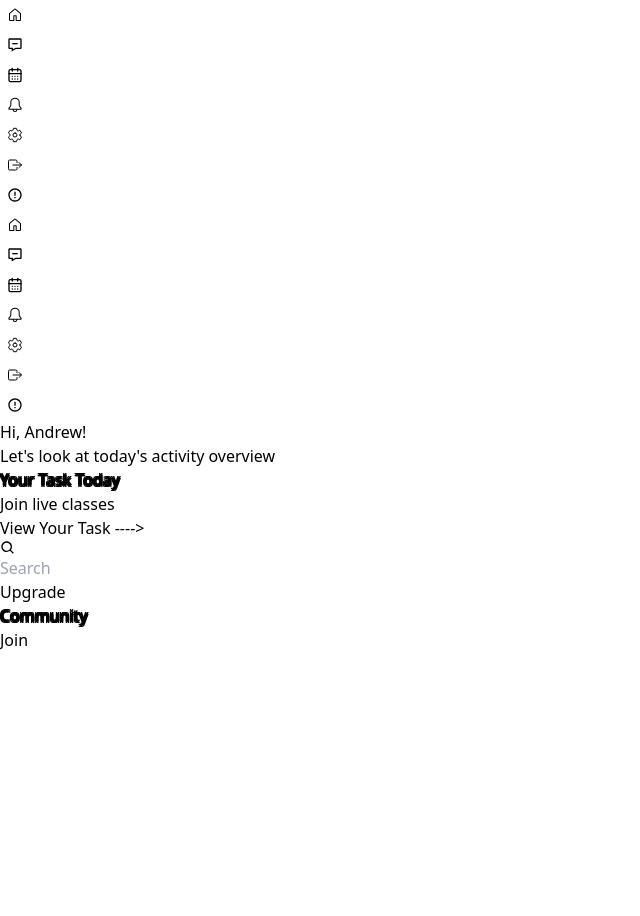
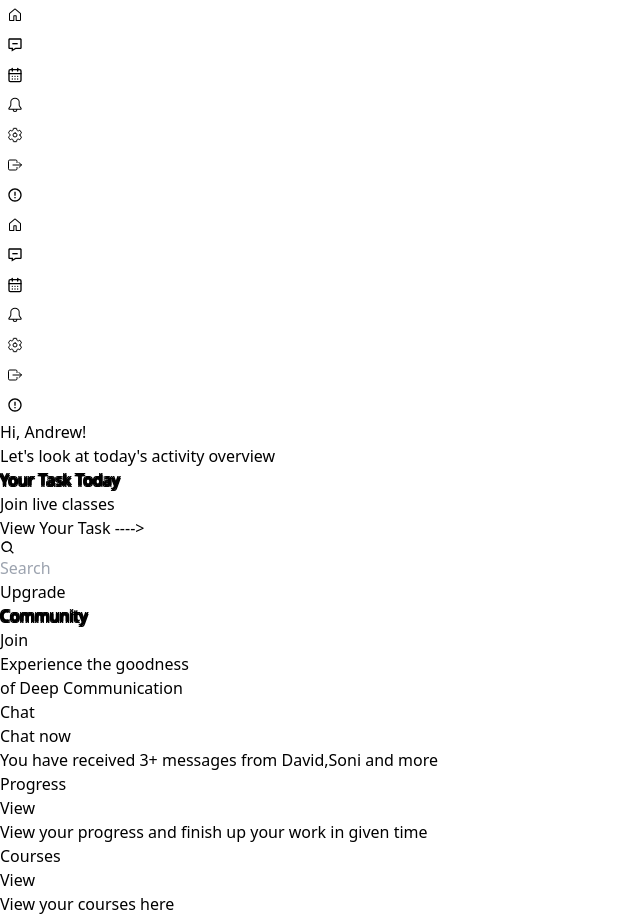
Before and after one commit to oishik-biswas/outcast-icdcit-hackathon, a React (Vite) app in the folder frontend/: page / in a window 1280 px wide. Shown: the whole page, without its empty margins (0-640 px from the left). Before the commit the page ends 800 px from the top, so only its background shows below. Built offline with nearby package versions, Linux system fonts and the light colour scheme.

Commit message:
framework done

```diff
--- a/frontend/src/App.jsx
+++ b/frontend/src/App.jsx
@@ -2,7 +2,7 @@ import React from 'react';
 import Home from './components/Home';
 export default function App() {
   return (
-    <div>
+    <div >
       <Home/>
     </div>
   )
--- /dev/null
+++ b/frontend/src/components/ChatCard.jsx
@@ -0,0 +1,26 @@
+import React from 'react'
+
+function ChatCard() {
+  return (
+
+      <div className="w-[26vw] h-[25rem]  border-2 rounded-lg bg-white ml-[2rem] mt-[1rem]">
+
+            <div className="topline text-md h-[70%] ml-[1rem]">
+              <p className='font-bold '>Experience the goodness <br/>of Deep Communication</p>
+
+            </div>
+            <div className="btn ml-[1rem]">
+            <button className='rounded-2xl bg-black text-white justify-self-end self-end mr-5 w-[7rem] h-[2rem]'>
+            Chat</button>
+            <p className='font-bold'>Chat now</p>
+            </div>
+            <div className="bottom w-[80%] ml-[1rem]">
+              <p className="font-thin text-sm">You have received 3+ messages from David,Soni and more</p>
+            </div>
+            </div>
+
+
+  )
+}
+
+export default ChatCard
--- /dev/null
+++ b/frontend/src/components/CoursesCard.jsx
@@ -0,0 +1,24 @@
+import React from 'react'
+
+function CoursesCard() {
+  return (
+    <div>
+         <div className="w-[26vw] h-[25rem]  border-2 rounded-lg bg-white ml-[2rem] mt-[1rem]">
+         <h1 className='text-3xl font-bold'>Courses</h1>
+         <div className="topline h-[70%] ml-[1rem]">
+
+         </div>
+         <div className="btn ml-[1rem]">
+            <button className='rounded-2xl bg-black text-white justify-self-end self-end mr-5 w-[7rem] h-[2rem]'>
+            View</button>
+
+            </div>
+            <div className="bottom w-[80%] ml-[1rem]">
+              <p className="font-thin text-sm">View your courses here</p>
+            </div>
+</div>
+    </div>
+  )
+}
+
+export default CoursesCard
--- a/frontend/src/components/Home.jsx
+++ b/frontend/src/components/Home.jsx
@@ -5,11 +5,14 @@ import './Home.css';
 import Search from './Search';
 import TaskCard from './TaskCard';
 import CommunityCard from './CommunityCard';
+import ChatCard from './ChatCard';
+import ProgressCard from './ProgressCard';
+import CoursesCard from './CoursesCard';
 
 function Home() {
     const name="Andrew";
   return (
-
+    <div className='bg-teal-100'>
     <div className='flex flex-col md:flex-row w-[100vw]'>
         <div className="hidden md:block fixed">
        <SideBar/>
@@ -17,7 +20,8 @@ function Home() {
        <div className="md:hidden">
          <Navbar/>
          </div>
-         <div className="main flex bg-teal-100 w-[100vw] h-[100vh] ml-[5rem] ">
+         <div className="main bg-teal-100 w-[100vw] h-auto ml-[5rem] ">
+          <div className="flex">
          <div className="ml-7 lefthand">
           <h1 className='text-[2rem]  font-bold'>Hi, {name}!</h1>
           <h3 className='font-semibold text-gray-600'>Let's look at today's activity overview</h3>
@@ -31,6 +35,13 @@ function Home() {
          </div>
          <CommunityCard/>
          </div>
+         </div>
+         <div className="cards flex">
+          <ChatCard/>
+          <ProgressCard/>
+          <CoursesCard/>
+          </div>
+         </div>
 
          </div>
 
--- /dev/null
+++ b/frontend/src/components/ProgressCard.jsx
@@ -0,0 +1,24 @@
+import React from 'react'
+
+function ProgressCard() {
+  return (
+    <div>
+       <div className="w-[26vw] h-[25rem]  border-2 rounded-lg bg-white ml-[2rem] mt-[1rem]">
+         <h1 className='text-3xl font-bold'>Progress</h1>
+         <div className="topline h-[70%] ml-[1rem]">
+
+         </div>
+         <div className="btn ml-[1rem]">
+            <button className='rounded-2xl bg-black text-white justify-self-end self-end mr-5 w-[7rem] h-[2rem]'>
+            View</button>
+
+            </div>
+            <div className="bottom w-[80%] ml-[1rem]">
+              <p className="font-thin text-sm">View your progress and finish up your work in given time</p>
+            </div>
+</div>
+    </div>
+  )
+}
+
+export default ProgressCard
```
